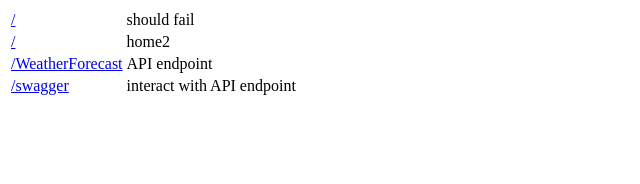
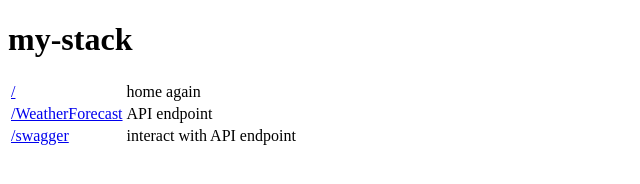
Before and after one commit to ncarlson/weather-forecast-test, a plain HTML site: page StaticFiles/index.html in a window 1280 px wide. Shown: the whole page, without its empty margins (0-640 px from the left). Drawn offline with Linux system fonts and the light colour scheme.

Commit message:
using my-builder

```diff
--- a/StaticFiles/index.html
+++ b/StaticFiles/index.html
@@ -5,14 +5,11 @@
     <title>C# Weather Forecast</title>
 </head>
 <body>
+    <h1>my-stack</h1>
 <table>
     <tr>
         <td><a href="/">/</a></td>
-        <td>should fail</td>
-    </tr>
-    <tr>
-        <td><a href="/">/</a></td>
-        <td>home2</td>
+        <td>home again</td>
     </tr>
     <tr>
         <td><a href="/WeatherForecast">/WeatherForecast</a></td>
```
Also changed, not shown: 1 other file.
